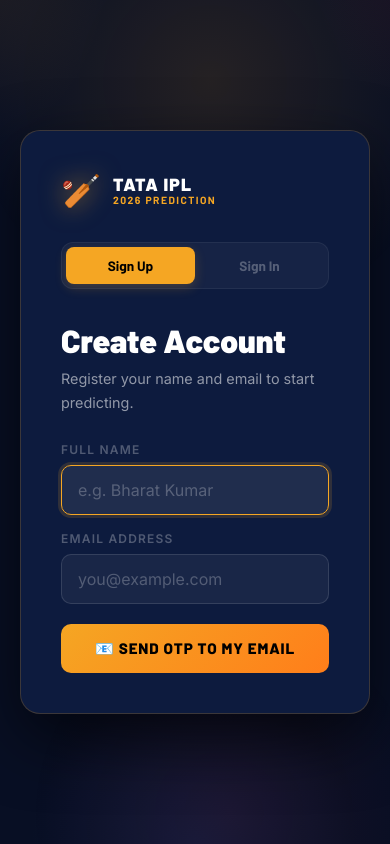
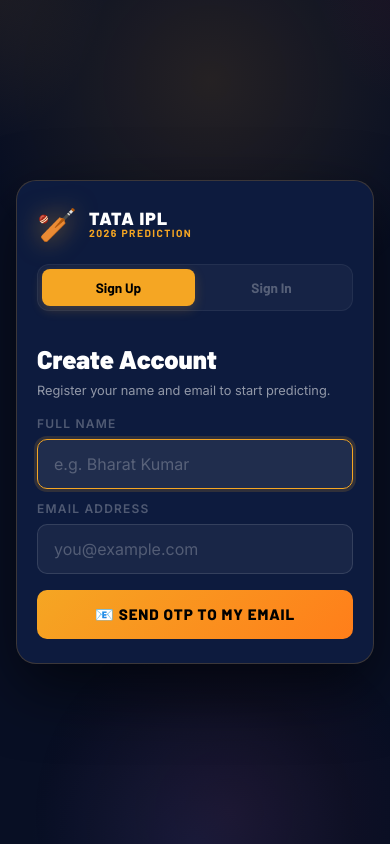
Before and after one commit to bharatsirvi/Team_Prediction, a Next.js app: page /sign-in in a window 390 px wide. Built offline with nearby package versions, Linux system fonts and the light colour scheme; no server answers.

Commit message:
fix(ui): responsive login, force home redirect, and sticky navbar mask

```diff
--- a/src/app/globals.css
+++ b/src/app/globals.css
@@ -1294,11 +1294,11 @@
    SIGN-IN PAGE
    ===================================================== */
 .signin-wrapper {
-  min-height: 100vh;
+  height: 100dvh;
   display: flex;
   align-items: center;
   justify-content: center;
-  padding: 20px;
+  padding: 16px;
   position: relative;
   overflow: hidden;
 }
@@ -1334,6 +1334,14 @@
   position: relative;
   z-index: 1;
   animation: fade-up 0.4s ease;
+  max-height: 95dvh;
+  overflow-y: auto;
+}
+
+@media (max-width: 480px) {
+  .signin-card {
+    padding: 24px 20px;
+  }
 }
 
 .signin-logo {
@@ -1341,6 +1349,12 @@
   align-items: center;
   gap: 12px;
   margin-bottom: 32px;
+}
+
+@media (max-width: 480px) {
+  .signin-logo {
+    margin-bottom: 20px;
+  }
 }
 
 .signin-logo-icon {
@@ -1374,6 +1388,12 @@
   margin-bottom: 8px;
 }
 
+@media (max-width: 480px) {
+  .signin-heading {
+    font-size: 1.6rem;
+  }
+}
+
 .signin-subheading {
   color: var(--text-muted);
   font-size: 0.9rem;
@@ -1381,6 +1401,14 @@
   margin-bottom: 28px;
 }
 
+@media (max-width: 480px) {
+  .signin-subheading {
+    margin-bottom: 16px;
+    font-size: 0.8rem;
+    line-height: 1.4;
+  }
+}
+
 .signin-email-highlight {
   color: var(--ipl-gold);
 }
@@ -1389,6 +1417,12 @@
   display: flex;
   flex-direction: column;
   gap: 16px;
+}
+
+@media (max-width: 480px) {
+  .signin-form {
+    gap: 12px;
+  }
 }
 
 .signin-field {
@@ -2320,10 +2354,26 @@
     top: 15px;
   }
 
+  /* Masking gradient behind pill to hide scrolling content */
+  .unified-navbar::before {
+    content: '';
+    position: absolute;
+    top: -15px;
+    left: 0;
+    right: 0;
+    height: 90px;
+    background: linear-gradient(to bottom,
+      rgba(8, 15, 36, 1) 40%,
+      rgba(8, 15, 36, 0.9) 70%,
+      transparent 100%);
+    z-index: -1;
+    pointer-events: none;
+  }
+
   .nav-inner {
     max-width: 500px;
     height: 54px;
-    background: rgba(10, 25, 47, 0.85);
+    background: rgba(10, 25, 47, 0.95);
     border: 1px solid rgba(255, 255, 255, 0.1);
     border-radius: 100px;
     padding: 0 8px;
--- a/src/app/sign-in/page.tsx
+++ b/src/app/sign-in/page.tsx
@@ -96,7 +96,7 @@
     if (!res.ok) {
       setError(data.error || 'Invalid code.');
     } else {
-      router.push(redirect);
+      router.push('/');
       router.refresh();
     }
     setLoading(false);
```
